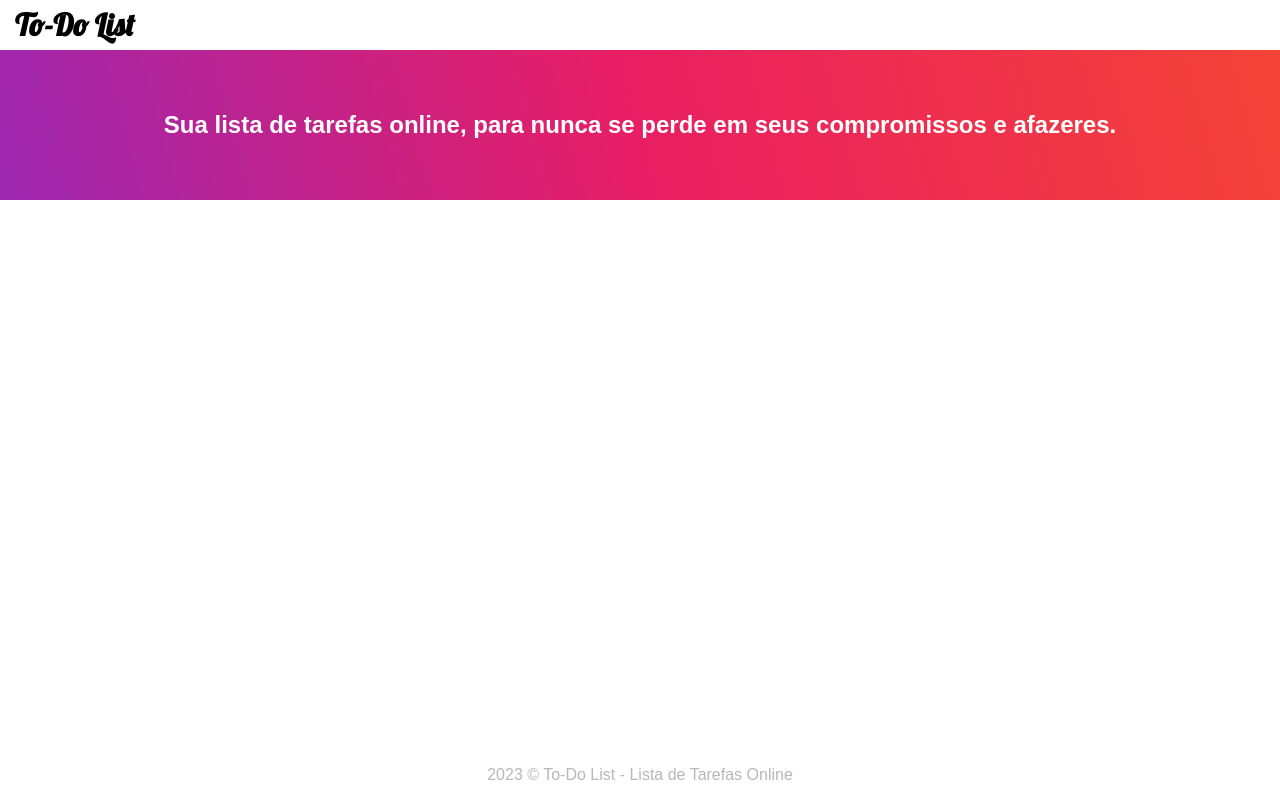
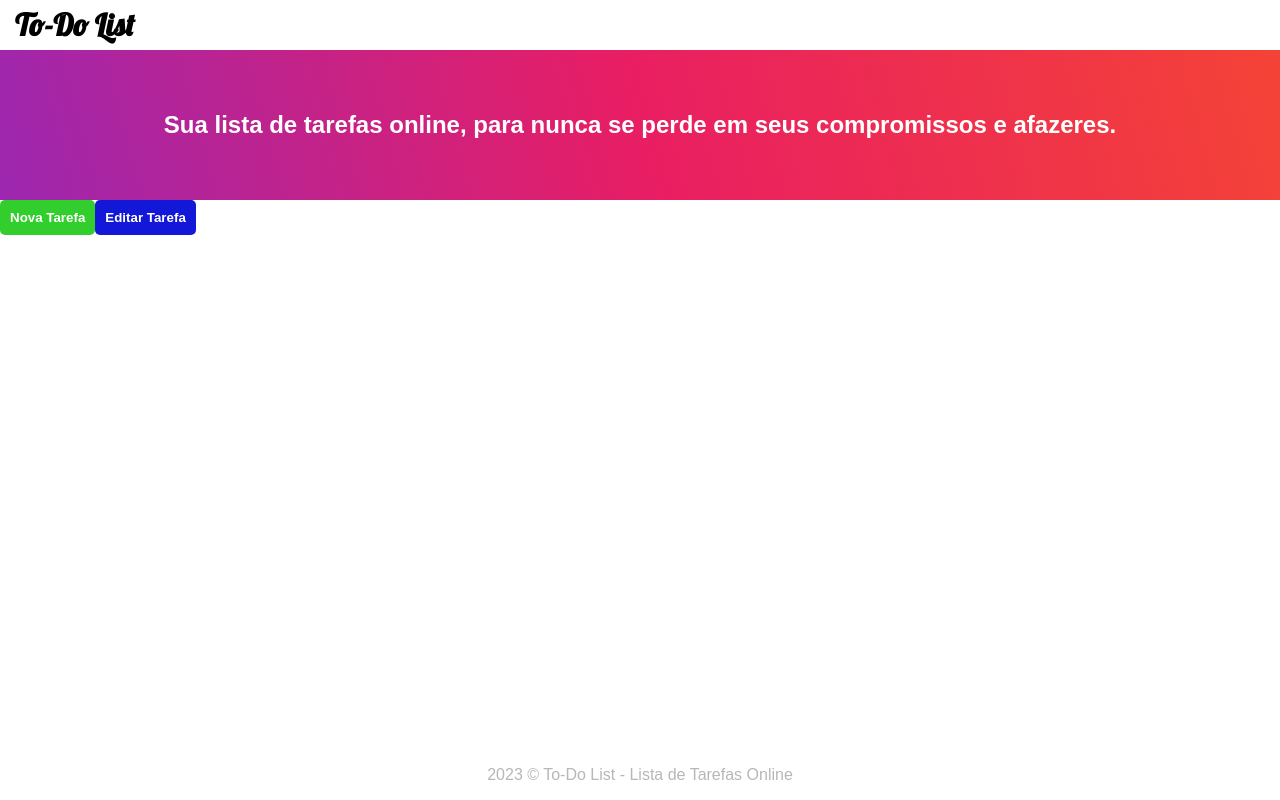
Before and after one commit to NicolasRSJ/lista-de-tarefas-online, a React (Create React App) app in the folder Front-End/: page / in a window 1280 px wide. Built offline with nearby package versions, Linux system fonts and the light colour scheme.

Commit message:
"Edit task" button created and working.

```diff
--- a/Front-End/src/App.js
+++ b/Front-End/src/App.js
@@ -1,5 +1,6 @@
 import './App.css';
-import NewTask from './Components/ButtonsTask/NewTask';
+import EditTask from './Components/ButtonsTask/EditTask/EditTask';
+import NewTask from './Components/ButtonsTask/NewTask/NewTask';
 
 function App() {
   return (
@@ -11,7 +12,8 @@ function App() {
         <h2 className='Appcontainer-article-description'>Sua lista de tarefas online, para nunca se perde em seus compromissos e afazeres.</h2>
       </article>
       <section>
-
+        <NewTask/>
+        <EditTask/>
       </section>
       <footer>
         <span className="AppContainer-footer-span">2023 © To-Do List - Lista de Tarefas Online</span>
--- a/Front-End/src/Components/ButtonsTask/NewTask/index.css
+++ b/Front-End/src/Components/ButtonsTask/CSS/ButtonTask.css
@@ -1,5 +1,5 @@
 /* BOTÃO CRIAR UMA NOVA TAREFA */
-.button-popup {
+.newtask-button-popup {
     width: auto;
     height: auto;
     padding: 10px;
@@ -11,14 +11,38 @@
     cursor: pointer;
 }
 
-.button-popup:hover {
+.newtask-button-popup:hover {
     background-color: #30bd2b;
 }
 
-.button-popup:focus {
+.newtask-button-popup:focus {
     background-color: #32ce2d;
     box-shadow: 0 2px 5px rgba(0, 0, 0, 0.3);
 }
+
+/* BOTÃO EDITAR UMA TAREFA */
+.edittask-button-popup {
+    width: auto;
+    height: auto;
+    padding: 10px;
+    color: white;
+    font-weight: 600;
+    border: none;
+    border-radius: 5px;
+    background-color: #1317d8;
+    cursor: pointer;
+}
+
+.edittask-button-popup:hover {
+    background-color: #1417bd;
+}
+
+.edittask-button-popup:focus {
+    background-color: #1317d8;
+    box-shadow: 0 2px 5px rgba(0, 0, 0, 0.3);
+}
+
+/* BOTÃO DELETAR UMA TAREFA */
 
 /*CONTAINER QUE ESCURECE CONTEUDO DO FUNDO*/
 .container-popup{
--- /dev/null
+++ b/Front-End/src/Components/ButtonsTask/EditTask/EditTask.jsx
@@ -0,0 +1,80 @@
+import React, {useState, useEffect, useCallback} from 'react';
+import "../CSS/ButtonTask.css"
+
+const EditTask = (props) => {
+    const [showPopup, setShowPopup] = useState(false);
+    const [editTask, setEditTask] = useState();
+    const [idTask, setIdTask] = useState(props._id);
+    const [editTaskName, setEditTaskName] = useState(props.titulo);
+    const [editTaskDescription, setEditTaskDescription] = useState(props.descricao);
+    const [editTaskStatus, setEditTaskStatus] = useState(props.concluido);
+
+    // FUNÇÃO PARA ABRIR E FECHAR POP-UP
+    const togglePopup = () => {
+        setShowPopup(!showPopup);
+    }
+
+    // FUNÇÕES DE CAPTAÇÃO DE ALTERAÇÕES FEITAS NOS INPUTS
+    const handleEditTaskName = (event) => {
+        setEditTaskName(event.target.value);
+    }
+    const handleEditTaskDescription = (event) => {
+        setEditTaskDescription(event.target.value);
+    };
+    const handleEditTaskStatus = (event) => {
+        setEditTaskStatus(event.target.value);
+    }
+
+    // FUNÇÃO PARA CRIAR UM ARRAY DE OBJETOS QUE SERÁ ENVIADO PARA API
+    const handleEditTask = useCallback((event) => {
+        event.preventDefault();
+        const task = {
+            titulo: editTaskName,
+            descricao: editTaskDescription,
+            concluida: editTaskStatus
+        };
+        setEditTask(JSON.stringify(task));
+        setShowPopup(false);
+    }, [editTaskName, editTaskDescription, editTaskStatus]);
+
+    // REACT HOOK QUE SERÁ EXECUTADO ASSIM QUE A CONSTANTE "editTASK" FOR DECLARADA.
+    useEffect(() => {
+        try{
+            console.log(editTask)
+            // INSERIR MÉTODO PUT
+        } catch(err) {
+            console.error("Ocorreu um error na requsição: " + err.message);
+        }
+    }, [editTask])
+
+    return(
+        <>
+            <button className='edittask-button-popup' onClick={togglePopup}>Editar Tarefa</button>
+            {showPopup && (
+               <div className='container-popup'>
+                    <div className='popup'>
+                        <div className='popup-header'>
+                            <h1>Editar Tarefa</h1>
+                        </div>
+                        <div className='popup-section'>
+                            <form>
+                                <input type='text' id='nome' name='nome' placeholder={editTaskName} required onChange={handleEditTaskName}/>
+                                <input type="text" id='descricao' name='descricao' placeholder={editTaskDescription} required  onChange={handleEditTaskDescription}/>
+                                <select id="status" name='status' defaultValue={editTaskStatus} onChange={handleEditTaskStatus}>
+                                    <option value={false}>Pendente</option>
+                                    <option value={true}>Concluída</option>
+                                </select>
+                            </form>
+                        </div>
+                        <div className='popup-footer'>
+                            <button onClick={togglePopup}>Cancelar</button>
+                            <button type='submit' onClick={(e) => handleEditTask(e)}>Alterar</button>
+                        </div>
+                    </div>
+               </div>
+            )}
+        </>
+    );
+}
+
+export default EditTask;
--- a/Front-End/src/Components/ButtonsTask/NewTask/index.jsx
+++ b/Front-End/src/Components/ButtonsTask/NewTask/NewTask.jsx
@@ -1,5 +1,5 @@
 import React, {useState, useEffect, useCallback} from 'react';
-import "./index.css"
+import "../CSS/ButtonTask.css"
 
 const NewTask = () => {
     const [showPopup, setShowPopup] = useState(false);
@@ -28,9 +28,9 @@ const NewTask = () => {
     const handleNewTask = useCallback((event) => {
         event.preventDefault();
         const task = {
-            nome: newTaskName,
+            titulo: newTaskName,
             descricao: newTaskDescription,
-            concluido: newTaskStatus
+            concluida: newTaskStatus
         };
         setNewTask(JSON.stringify(task));
         setNewTaskName('');
@@ -51,7 +51,7 @@ const NewTask = () => {
 
     return(
         <>
-            <button className='button-popup' onClick={togglePopup}>Nova Tarefa</button>
+            <button className='newtask-button-popup' onClick={togglePopup}>Nova Tarefa</button>
             {showPopup && (
                <div className='container-popup'>
                     <div className='popup'>
```
Also changed, not shown: Front-End/src/Components/ButtonsTask/EditTask/index.jsx (deleted).
